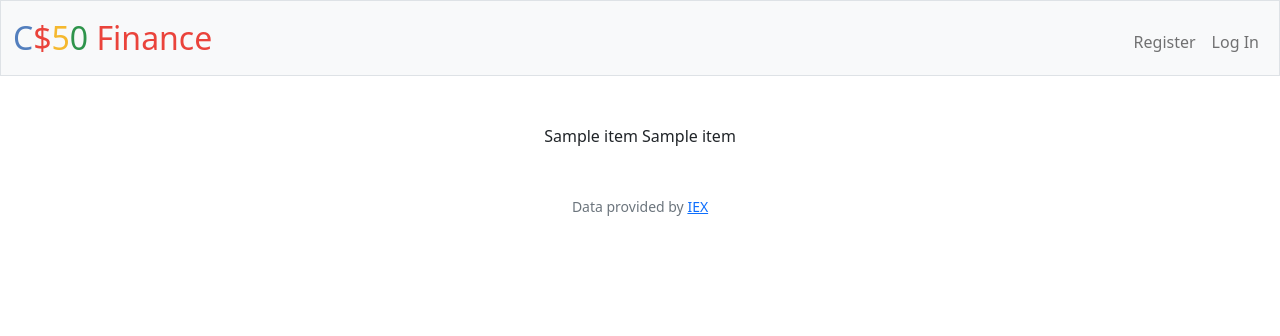
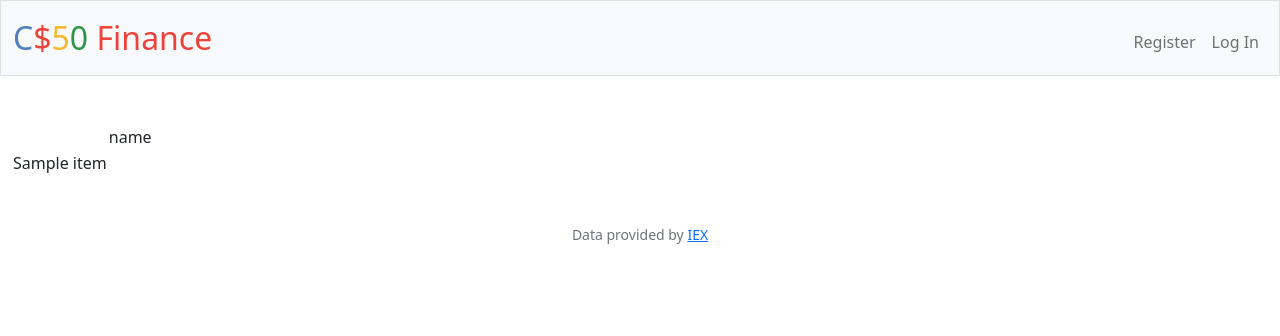
Before and after one commit to burakssener/CS50X-CS50P, a Flask app: template finance/templates/quoted.html in a window 1280 px wide. Shown: the top 336 px of the page. Run offline with Flask 3, Linux system fonts and the light colour scheme; the template is opened without the code that fills it: most values are stand-ins (such as "Sample title", 1, 10 or a date in 2020); some libraries are stand-ins or nearby versions.

Commit message:
Mon, Nov 13, 2023, 9:04 PM +03:00

```diff
--- a/finance/templates/quoted.html
+++ b/finance/templates/quoted.html
@@ -5,25 +5,22 @@
 {% endblock %}
 
 {% block main %}
-
+    <table>
         <tr>
             <th>
-            {% for item in symbol%}
+                {% for item in symbol.keys()%}
                     <td>{{item}}</td>
                 {% endfor %}
-
             </th>
         </tr>
         <tr>
             </td>
-            {% for item in symbol%}
-                <td>{{symbol[item]}}</td>
+                {% for item in symbol.values()%}
+                    <td>{{item}}</td>
                 {% endfor %}
-
             </td>
-
-
         </tr>
+    </table>
 
 
 {% endblock %}
```
Lines whose indentation alone changed are shown as unchanged.
